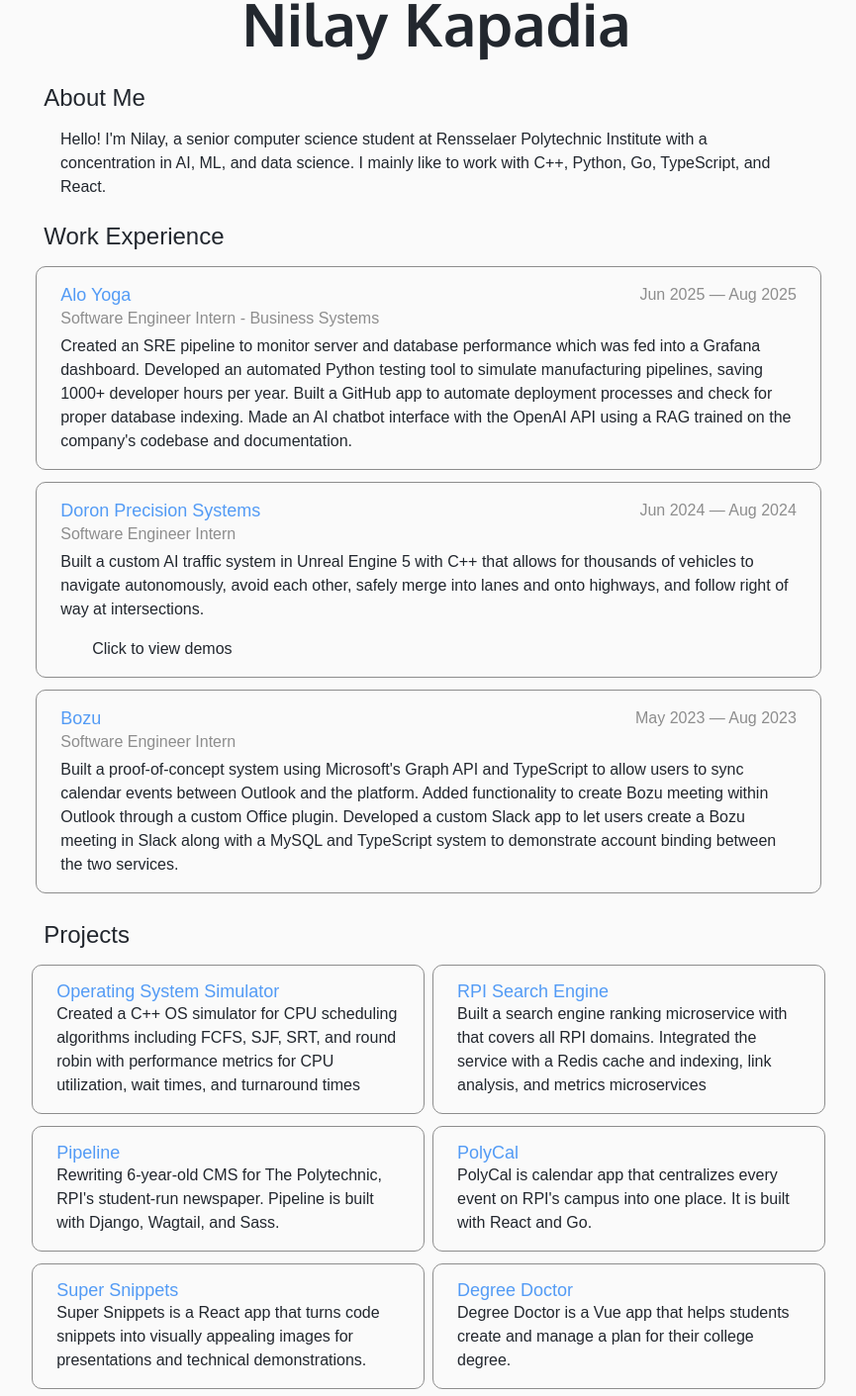
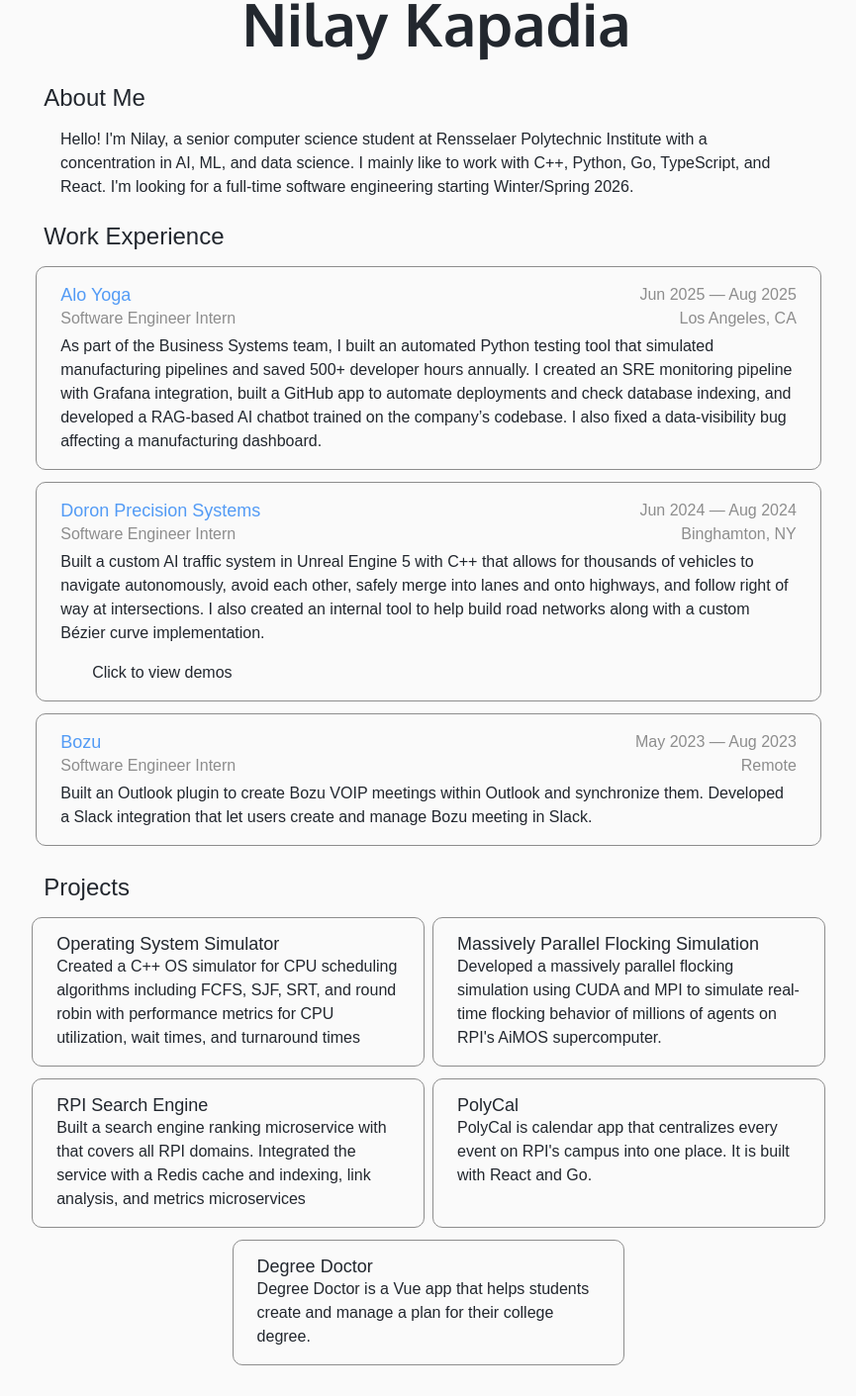
Before and after one commit to nikapadia/website, a SvelteKit app: page / in a window 1280 px wide. Shown: the part 313-1724 px from the top of the page at 99% size, without its empty margins (199-1064 px from the left). Built offline with nearby package versions, Linux system fonts and the light colour scheme; some icons are missing; a web font is replaced by a local one.

Commit message:
Minor changes to homepage, new resume link

```diff
--- a/src/routes/+page.svelte
+++ b/src/routes/+page.svelte
@@ -11,35 +11,25 @@
             description: "Created a C++ OS simulator for CPU scheduling algorithms including FCFS, SJF, SRT, and round robin with performance metrics for CPU utilization, wait times, and turnaround times"
         },
         {
+            title: "Massively Parallel Flocking Simulation",
+            url: "",
+            description: "Developed a massively parallel flocking simulation using CUDA and MPI to simulate real-time flocking behavior of millions of agents on RPI's AiMOS supercomputer."
+        },
+        {
             title: "RPI Search Engine",
             url: "",
             description: "Built a search engine ranking microservice with that covers all RPI domains. Integrated the service with a Redis cache and indexing, link analysis, and metrics microservices"
         },
         {
-            title: "Pipeline",
-            url: "https://github.com/thepoly/pipeline",
-            description: "Rewriting 6-year-old CMS for The Polytechnic, RPI's student-run newspaper. Pipeline is built with Django, Wagtail, and Sass."
-        },
-        {
             title: "PolyCal",
-            url: "https://github.com/nikapadia/polycal",
+            url: "",
             description: "PolyCal is calendar app that centralizes every event on RPI's campus into one place. It is built with React and Go."
         },
         {
-            title: "Super Snippets",
-            url: "https://nikapadia.github.io/SuperSnippets",
-            description: "Super Snippets is a React app that turns code snippets into visually appealing images for presentations and technical demonstrations."
-        },
-        {
             title: "Degree Doctor",
-            url: "https://degreedoctor.org",
+            url: "",
             description: "Degree Doctor is a Vue app that helps students create and manage a plan for their college degree."
         },
-        {
-            title: "Wordle Together",
-            url: "https://wordletogether.com",
-            description: "Wordle Together is a multiplayer version of Wordle where two players compete to guess the word first."
-        }
     ];
 
     const experienceData = [
@@ -47,15 +37,17 @@
             company: "Alo Yoga",
             url: "https://aloyoga.com/",
             period: "Jun 2025 — Aug 2025",
-            role: "Software Engineer Intern - Business Systems",
-            description: "Created an SRE pipeline to monitor server and database performance which was fed into a Grafana dashboard. Developed an automated Python testing tool to simulate manufacturing pipelines, saving 1000+ developer hours per year. Built a GitHub app to automate deployment processes and check for proper database indexing. Made an AI chatbot interface with the OpenAI API using a RAG trained on the company's codebase and documentation."
+            role: "Software Engineer Intern",
+            location: "Los Angeles, CA",
+            description: "As part of the Business Systems team, I built an automated Python testing tool that simulated manufacturing pipelines and saved 500+ developer hours annually. I created an SRE monitoring pipeline with Grafana integration, built a GitHub app to automate deployments and check database indexing, and developed a RAG-based AI chatbot trained on the company’s codebase. I also fixed a data-visibility bug affecting a manufacturing dashboard."
         },
         {
             company: "Doron Precision Systems",
             url: "https://doronprecision.com/",
             period: "Jun 2024 — Aug 2024",
             role: "Software Engineer Intern",
-            description: "Built a custom AI traffic system in Unreal Engine 5 with C++ that allows for thousands of vehicles to navigate autonomously, avoid each other, safely merge into lanes and onto highways, and follow right of way at intersections.",
+            location: "Binghamton, NY",
+            description: "Built a custom AI traffic system in Unreal Engine 5 with C++ that allows for thousands of vehicles to navigate autonomously, avoid each other, safely merge into lanes and onto highways, and follow right of way at intersections. I also created an internal tool to help build road networks along with a custom Bézier curve implementation.",
             hasCollapsible: true,
             demoVideos: [
                 {
@@ -73,7 +65,8 @@
             url: "https://bozu.us/",
             period: "May 2023 — Aug 2023",
             role: "Software Engineer Intern",
-            description: "Built a proof-of-concept system using Microsoft's Graph API and TypeScript to allow users to sync calendar events between Outlook and the platform. Added functionality to create Bozu meeting within Outlook through a custom Office plugin. Developed a custom Slack app to let users create a Bozu meeting in Slack along with a MySQL and TypeScript system to demonstrate account binding between the two services."
+            location: "Remote",
+            description: "Built an Outlook plugin to create Bozu VOIP meetings within Outlook and synchronize them. Developed a Slack integration that let users create and manage Bozu meeting in Slack."
         }
     ];
 </script>
@@ -112,7 +105,7 @@
         <div class="content-wrapper">
             <ol class="content">
                 <p class="about-me">
-                    Hello! I'm Nilay, a senior computer science student at Rensselaer Polytechnic Institute with a concentration in AI, ML, and data science. I mainly like to work with C++, Python, Go, TypeScript, and React.
+                    Hello! I'm Nilay, a senior computer science student at Rensselaer Polytechnic Institute with a concentration in AI, ML, and data science. I mainly like to work with C++, Python, Go, TypeScript, and React. I'm looking for a full-time software engineering starting Winter/Spring 2026.
                 </p>
             </ol>
         </div>
--- a/src/routes/components/Projects.svelte
+++ b/src/routes/components/Projects.svelte
@@ -18,7 +18,7 @@
                     {#if project.url && project.url !== ""}
                         <a href={project.url} target="_blank" rel="noreferrer">{project.title}</a>
                     {:else}
-                        <span style="color: #539bf5;">{project.title}</span>
+                        <span style="">{project.title}</span>
                     {/if}
                 </span>
                 <p class="content-description">
--- a/src/routes/components/WorkExperience.svelte
+++ b/src/routes/components/WorkExperience.svelte
@@ -6,11 +6,12 @@
 
     /**
      * @typedef {Object} ExperienceItem
-     * @property {string} company - Company name
-     * @property {string} url - Company URL
-     * @property {string} period - Employment period
-     * @property {string} role - Job title
-     * @property {string} description - Job description
+     * @property {string} company
+     * @property {string} url
+     * @property {string} period
+     * @property {string} role
+     * @property {string} location
+     * @property {string} description
      * @property {boolean} [hasCollapsible] - Whether this item has collapsible content
      * @property {Array<{title: string, videoUrl: string}>} [demoVideos] - Demo videos if collapsible
      */
@@ -33,7 +34,10 @@
                     <a href={experience.url} target="_blank" rel="noreferrer">{experience.company}</a>
                     <p>{experience.period}</p>
                 </span>
-                <p class="experience-role">{experience.role}</p>
+                <div class="experience-details">
+                    <p class="experience-role">{experience.role}</p>
+                    <p class="experience-location">{experience.location}</p>
+                </div>
                 <p class="content-description">
                     {experience.description}
                 </p>
@@ -136,12 +140,23 @@
         padding: 0;
     }
 
-    .experience-role {
+    .experience-details {
+        display: flex;
+        justify-content: space-between;
+
+    }
+
+    .experience-role,
+    .experience-location {
         font-size: 16px;
         font-family: var(--font-serif2);
         color: #d0d0d0;
         margin-bottom: 4px;
         padding: 0;
+    }
+
+    .experience-location {
+        color: #8D8D8D;
     }
 
     .experience-item-larger-width {
--- a/src/routes/resume/+page.svelte
+++ b/src/routes/resume/+page.svelte
@@ -1,5 +1,5 @@
 <script>
-    let url = 'https://drive.google.com/file/d/1xFYcdSWhbVGju-GuyhtJeHrItP9TyTXu/view';
+    let url = 'https://drive.google.com/file/d/1IOrfXDjfNB0buhGRld-NjbJEYWFipfO0/view';
 </script>
 
 <svelte:head>
```
